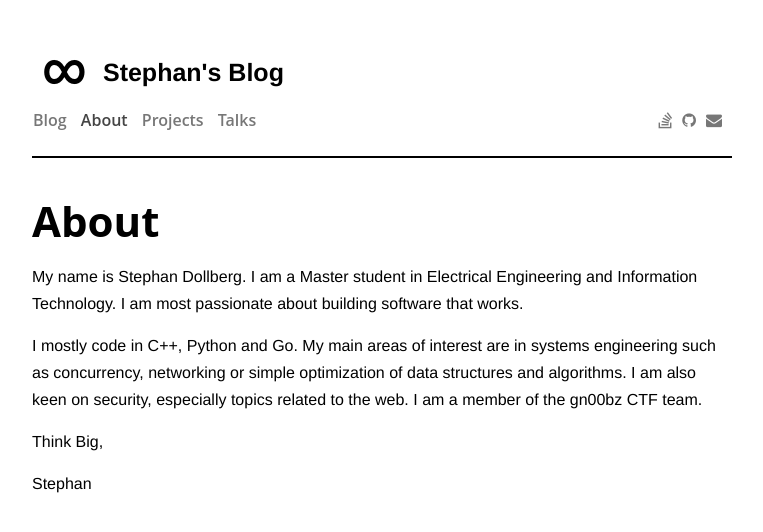
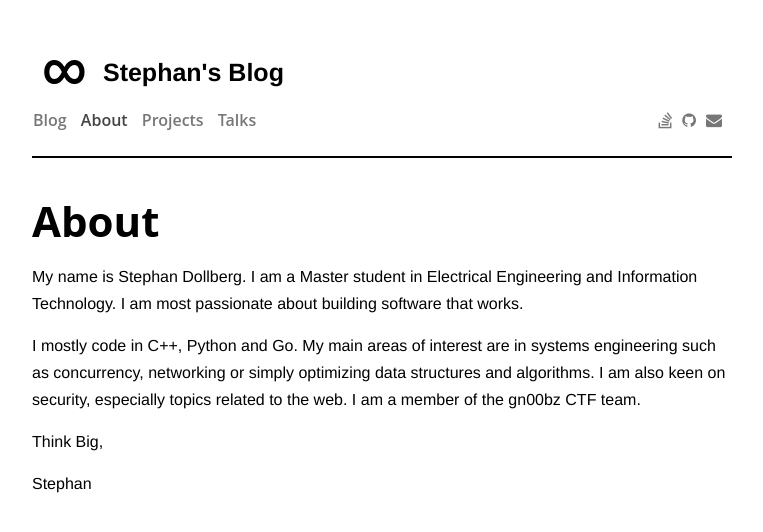
Before and after one commit to StephanDollberg/stephandollberg.github.io, a Jekyll site: the page built from about.md, in a window 1280 px wide. Shown: the top 532 px of the page, without its empty margins (258-1021 px from the left). Built offline with Jekyll 4.4.1, drawn with Linux system fonts in a browser that asks for light colours.

Commit message:
fixed bad grammer

```diff
--- a/about.md
+++ b/about.md
@@ -8,7 +8,7 @@
 
 My name is Stephan Dollberg. I am a Master student in Electrical Engineering and Information Technology. I am most passionate about building software that works.
 
-I mostly code in C++, Python and Go. My main areas of interest are in systems engineering such as concurrency, networking or simple optimization of data structures and algorithms. I am also keen on security, especially topics related to the web. I am a member of the gn00bz CTF team.
+I mostly code in C++, Python and Go. My main areas of interest are in systems engineering such as concurrency, networking or simply optimizing data structures and algorithms. I am also keen on security, especially topics related to the web. I am a member of the gn00bz CTF team.
 
 Think Big,
 
```
